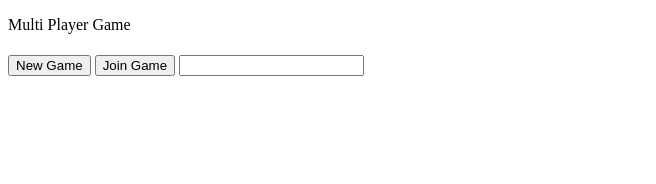
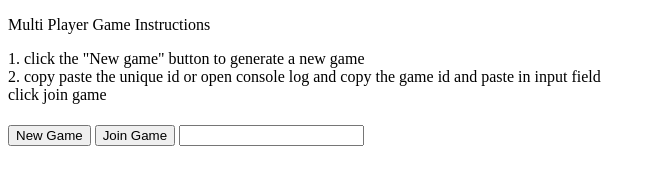
Before and after one commit to chudierp/websocket-multi-game, a website: page index.html in a window 1280 px wide. Shown: the whole page, without its empty margins (0-656 px from the left). Drawn offline with Linux system fonts and the light colour scheme.

Commit message:
added instructions

```diff
--- a/index.html
+++ b/index.html
@@ -4,10 +4,11 @@
     <meta charset="UTF-8">
     <meta http-equiv="X-UA-Compatible" content="IE=edge">
     <meta name="viewport" content="width=device-width, initial-scale=1.0">
-    <title>Document</title>
+    <title>Multi Player</title>
 </head>
 <body>
-    <p>Multi Player Game</p>
+    <p>Multi Player Game Instructions</p>
+    <p>1. click the "New game" button to generate a new game<br> 2. copy paste the unique id or open console log and copy the game id and paste in input field<br> click join game</p>
     <h1 id= 'timeElm'></h1>
     <h1 id='gameStateElm'></h1>
     <button id = 'btnCreate'>New Game</button>
```
